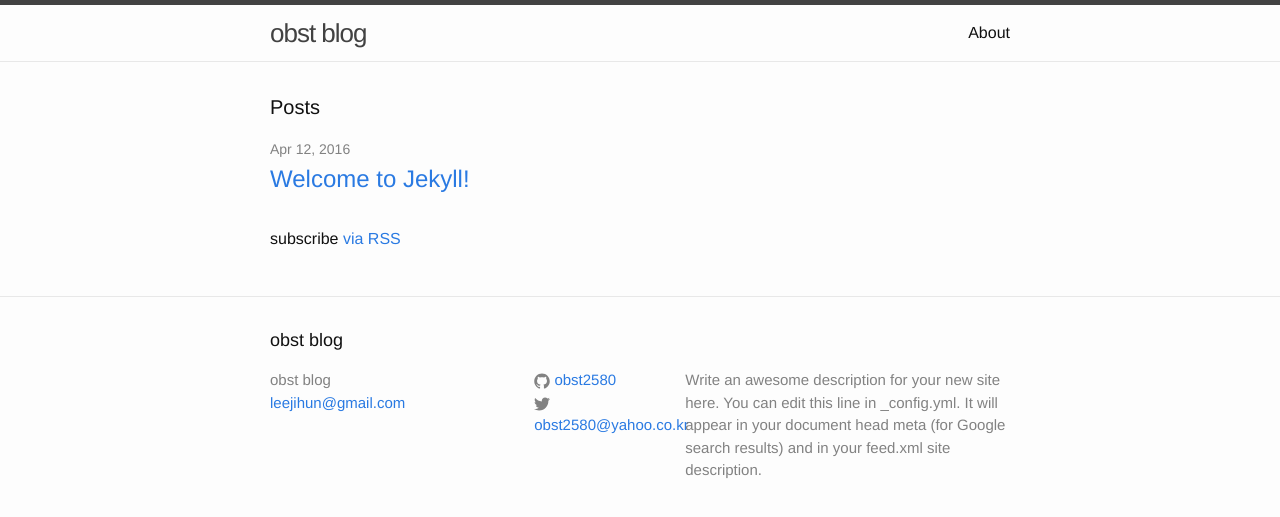
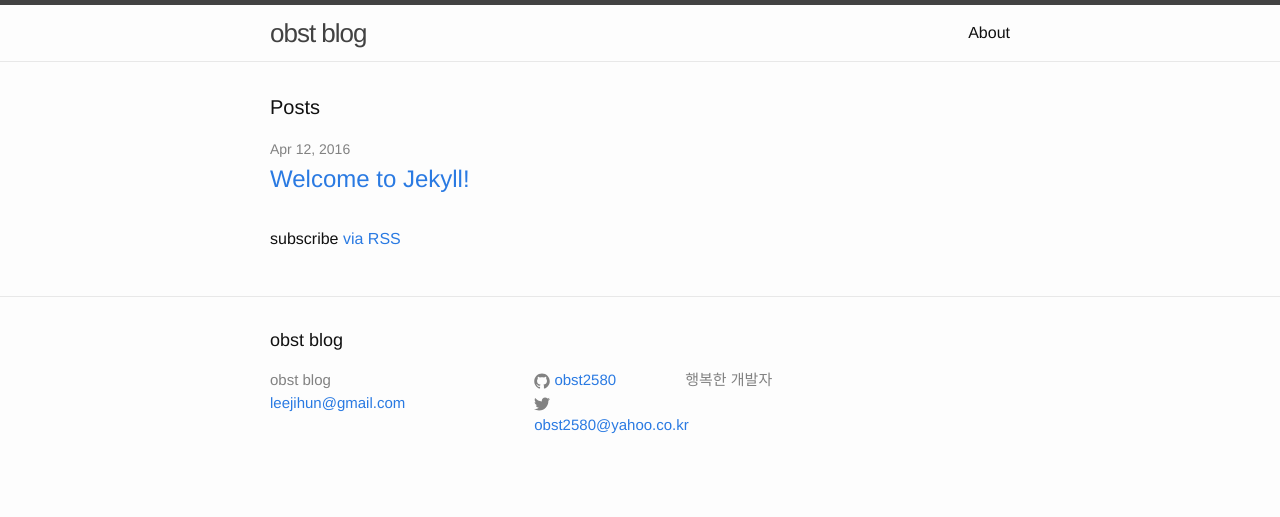
Before and after one commit to obst2580/obst2580.github.com, a Jekyll site: the page built from index.html, in a window 1280 px wide. Shown: the top 517 px of the page. Built offline with Jekyll 4.4.1, drawn with Linux system fonts in a browser that asks for light colours.

Commit message:
config 변경

```diff
--- a/_config.yml
+++ b/_config.yml
@@ -9,9 +9,7 @@
 title: obst blog
 email: leejihun@gmail.com
 description: > # this means to ignore newlines until "baseurl:"
-  Write an awesome description for your new site here. You can edit this
-  line in _config.yml. It will appear in your document head meta (for
-  Google search results) and in your feed.xml site description.
+  행복한 개발자
 baseurl: "" # the subpath of your site, e.g. /blog
 url: "http://yourdomain.com" # the base hostname & protocol for your site
 twitter_username: obst2580@yahoo.co.kr
```
